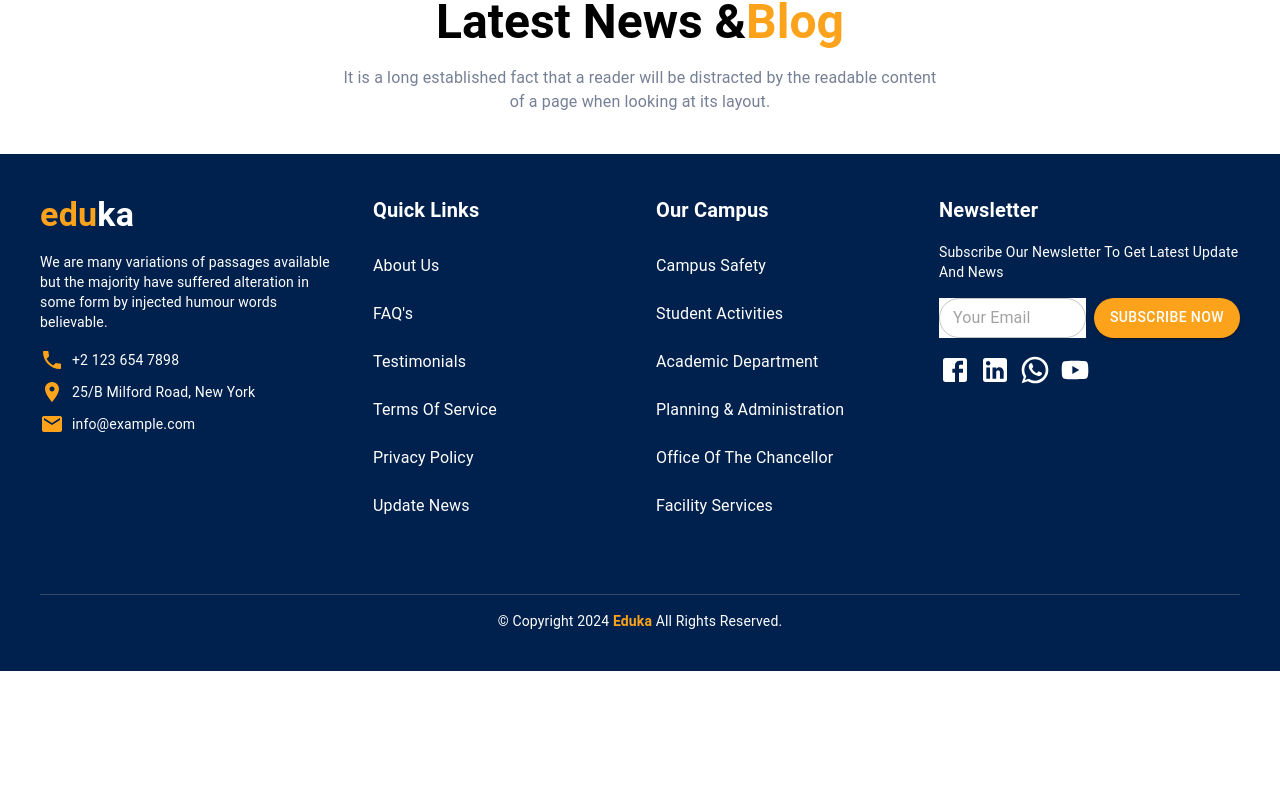
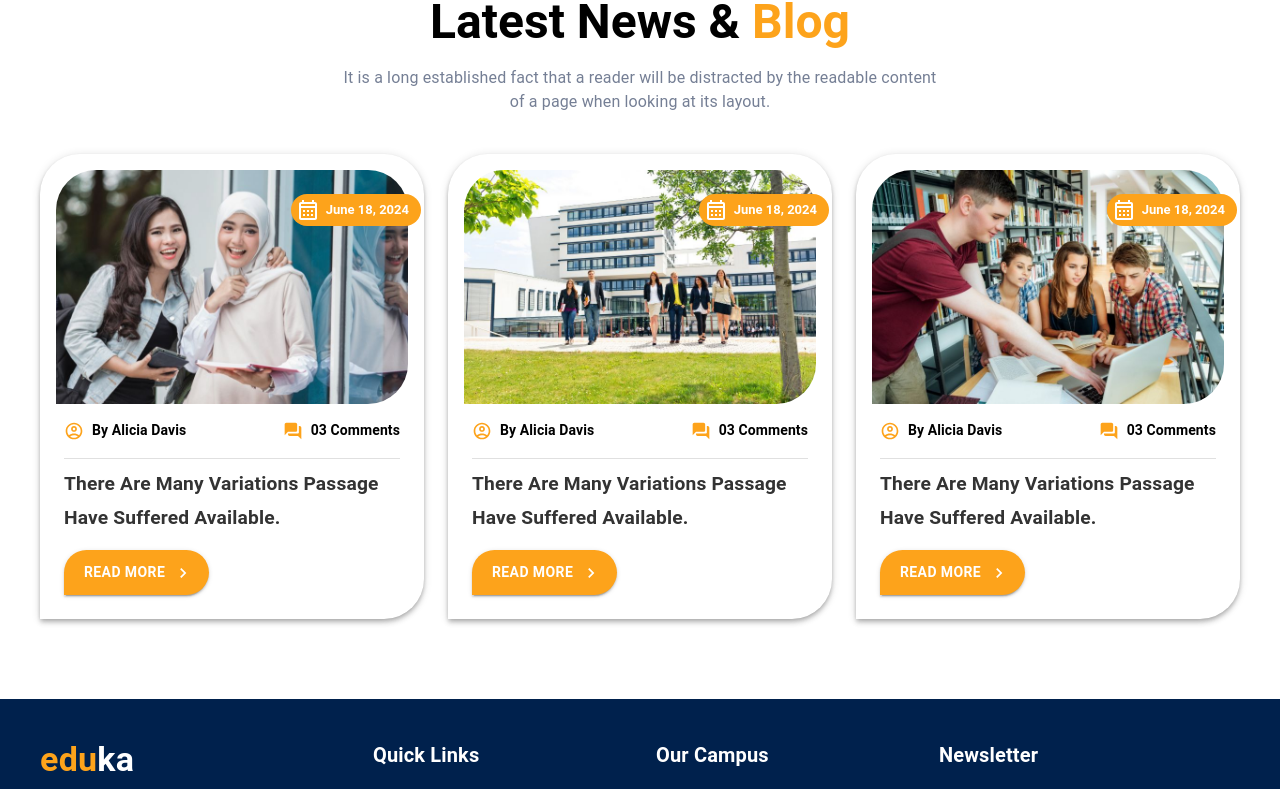
Before and after one commit to yeasaleh2002/dept_cse_city_university, a React (Vite) app: page / in a window 1280 px wide. Shown: the part 6814-7603 px from the top of the page. Before the commit the page ends 7485 px from the top, so only its background shows below. Built offline with nearby package versions, Linux system fonts and the light colour scheme.

Commit message:
completed news section

```diff
--- a/src/Components/EventCard/EventCard.jsx
+++ b/src/Components/EventCard/EventCard.jsx
@@ -85,6 +85,7 @@ const EventCard = ({ title, date, time, location, description, imageUrl }) => {
         </Typography>
         <Button
           variant="contained"
+          size="medium"
           sx={{
             backgroundColor: "#FDA31B",
             color: "white",
@@ -100,7 +101,7 @@ const EventCard = ({ title, date, time, location, description, imageUrl }) => {
           }}
           endIcon={<KeyboardArrowRightIcon sx={{ color: "white" }} />}
         >
-          Learn More
+          Join Event
         </Button>
       </Box>
     </Box>
--- a/src/Components/LandingPage/NewsSection/NewsSection.jsx
+++ b/src/Components/LandingPage/NewsSection/NewsSection.jsx
@@ -34,7 +34,7 @@ const blogPosts = [
 const NewsSection = () => {
   return (
     <Box
-      sx={{ paddingX: { xs: 2, md: 4, lg: 0 }, position: "relative" }}
+      sx={{ paddingX: { xs: 2, md: 4, lg: 0 }, position: "relative", mb: 10 }}
       maxWidth="lg"
       mx="auto"
     >
@@ -53,20 +53,21 @@ const NewsSection = () => {
           <SchoolIcon sx={{ color: "#FDA31B" }} /> Our Blog
         </Typography>
         <Typography variant="h3" sx={{ fontWeight: "bold", my: 2 }}>
-          Latest News &<span style={{ color: "#FDA31B" }}>Blog</span>
+          Latest News &<span style={{ color: "#FDA31B" }}> Blog</span>
         </Typography>
         <Typography variant="body1" sx={{ color: "#757f95" }}>
           It is a long established fact that a reader will be distracted by the
           readable content of a page when looking at its layout.
         </Typography>
       </Box>
-      {/* <Grid2 container spacing={3}>
+
+      <Grid2 container spacing={3}>
         {blogPosts.map((post) => (
-          <Grid2 size={{ xs: 12, md: 6, lg: 4 }}  key={post.id}>
+          <Grid2 item size={{ sm: 12, md: 6, lg: 4 }} key={post.id}>
             <NewsCard {...post} />
           </Grid2>
         ))}
-      </Grid2> */}
+      </Grid2>
     </Box>
   );
 };
--- a/src/Components/NewsCard/NewsCard.jsx
+++ b/src/Components/NewsCard/NewsCard.jsx
@@ -1,18 +1,25 @@
-import { Avatar, Chip } from "@mui/material";
+import { Avatar, Box, Chip, Divider, Stack, Typography, Button } from "@mui/material";
 import React from "react";
-import CalendarMonthOutlinedIcon from '@mui/icons-material/CalendarMonthOutlined';
+import CalendarMonthOutlinedIcon from "@mui/icons-material/CalendarMonthOutlined";
+import AccountCircleOutlinedIcon from "@mui/icons-material/AccountCircleOutlined";
+import QuestionAnswerRoundedIcon from "@mui/icons-material/QuestionAnswerRounded";
+import KeyboardArrowRightIcon from "@mui/icons-material/KeyboardArrowRight";
 
-const NewsCard = ({date, author, commentsCount, title, image}) => {
+const NewsCard = ({ date, author, commentsCount, title, image }) => {
+  console.log({ date, author, commentsCount, title, image });
+  if (typeof image !== "string") {
+    console.error("Image source must be a string URL", image);
+  }
   return (
     <Box
       sx={{
         width: "auto",
-        boxShadow: 5,
+        boxShadow: 4,
         borderRadius: 10,
         borderBottomLeftRadius: 0,
       }}
     >
-       <Box
+      <Box
         sx={{
           width: "100%",
           height: "auto",
@@ -47,57 +54,7 @@ const NewsCard = ({date, author, commentsCount, title, image}) => {
           }}
         />
       </Box>
-
-    </Box>
-  );
-};
-
-export default NewsCard;
-
-/* <Box
-      sx={{
-        width: "auto",
-        boxShadow: 5,
-        borderRadius: 10,
-        borderBottomLeftRadius: 0,
-      }}
-    >
-      <Box
-        sx={{
-          width: "100%",
-          height: "auto",
-          borderRadius: "10px",
-          overflow: "hidden",
-          padding: 2,
-          position: "relative",
-          paddingBottom: 1,
-        }}
-      >
-        <Avatar
-          src={image}
-          alt="Course"
-          sx={{
-            borderRadius: 10,
-            borderBottomLeftRadius: 0,
-            width: "100%",
-            height: "auto",
-          }}
-        />
-        <Chip
-          icon={<BookmarkBorderOutlinedIcon sx={{ fill: "#FFFFFF" }} />}
-          label={category}
-          sx={{
-            mb: 1,
-            fontWeight: "bold",
-            position: "absolute",
-            top: 40,
-            right: 3,
-            bgcolor: "#fda31b",
-            color: "#fff",
-          }}
-        />
-      </Box>
-      <Box sx={{ px: 3, py: 2, pt: 0 }}>
+      <Box sx={{ px: 3, py: 1, pt: 0 }}>
         <Box
           sx={{
             display: "flex",
@@ -106,105 +63,63 @@ export default NewsCard;
           }}
         >
           <Stack direction="row" alignItems="center" spacing={1} sx={{ my: 1 }}>
-            <SchoolIcon color="action" />
+            <AccountCircleOutlinedIcon
+              fontSize="small"
+              sx={{ fill: "#fda31b" }}
+            />
             <Typography
-              variant="subtitle1"
-              color="#757f95"
+              variant="subtitle2"
+              color="black"
               sx={{ fontWeight: "600" }}
             >
-              {lessons} Lessons
+              {author}
             </Typography>
           </Stack>
-          <Box sx={{ display: "flex", alignItems: "center" }}>
-            <Rating name="read-only" value={rating} readOnly />
+          <Stack direction="row" alignItems="center" spacing={1} sx={{ my: 1 }}>
+            <QuestionAnswerRoundedIcon
+              fontSize="small"
+              sx={{ fill: "#fda31b" }}
+            />
             <Typography
-              variant="subtitle1"
-              color="#757f95"
-              sx={{ fontWeight: "600", mt: 0.3 }}
+              variant="subtitle2"
+              color="black"
+              sx={{ fontWeight: "600" }}
             >
-              ({rating})
+              {commentsCount}
             </Typography>
-          </Box>
+          </Stack>
         </Box>
+        <Divider sx={{ my: 1 }} />
         <Typography
-          variant="h6"
-          component="div"
-          sx={{ fontWeight: "600", color: "#333", mb: 1 }}
+          variant="subtitle1"
+          sx={{ fontWeight: "600", color: "#333", fontSize: "1.2rem" }}
         >
           {title}
         </Typography>
-        <Typography
-          variant="body1"
-          color="#757f95"
-          sx={{ mb: 2, lineHeight: 1.8, fontWeight: 500 }}
+        <Button
+          variant="contained"
+          size="medium"
+          sx={{
+            backgroundColor: "#FDA31B",
+            color: "white",
+            borderRadius: "50px",
+            my: 2,
+            borderBottomLeftRadius: 0,
+            padding: "10px 20px",
+            fontWeight: "bold",
+            position: "relative",
+            overflow: "hidden",
+            "&:hover": {
+              backgroundColor: "#C68A1B",
+            },
+          }}
+          endIcon={<KeyboardArrowRightIcon sx={{ color: "white" }} />}
         >
-          {description}
-        </Typography>
-        <Divider />
-        <Box
-          sx={{
-            display: "flex",
-            justifyContent: "space-between",
-            alignItems: "center",
-            gap: 10,
-            my: 1,
-          }}
-        >
-          <Box
-            sx={{
-              display: "flex",
-              justifyContent: "center",
-              alignItems: "center",
-              gap: 2,
-            }}
-          >
-            <Stack
-              direction="row"
-              alignItems="center"
-              spacing={1}
-              sx={{ my: 1 }}
-            >
-              <GroupsOutlinedIcon sx={{ fill: "#fda31b" }} />
-              <Typography
-                variant="subtitle2"
-                color="#757f95"
-                sx={{ fontWeight: "600", mt: 0.5, whiteSpace: "nowrap" }}
-              >
-                {seats} Seats
-              </Typography>
-            </Stack>
-            <Stack
-              direction="row"
-              alignItems="center"
-              spacing={1}
-              sx={{ my: 1 }}
-            >
-              <AccessTimeIcon sx={{ fill: "#fda31b" }} />
-              <Typography
-                variant="subtitle2"
-                color="#757f95"
-                sx={{ fontWeight: "600", mt: 0.5, whiteSpace: "nowrap" }}
-              >
-                {duration}
-              </Typography>
-            </Stack>
-            <Typography
-              variant="body2"
-              sx={{
-                alignSelf: "end",
-                fontWeight: "600",
-                color: "#FFFFFF",
-                bgcolor: "#fda31b",
-                px: 2,
-                py: 1,
-                borderRadius: 10,
-                borderBottomLeftRadius: 0,
-                ml: 5,
-              }}
-            >
-              ${price}
-            </Typography>
-          </Box>
-        </Box>
+          Read More
+        </Button>
       </Box>
-    </Box> */
+    </Box>
+  );
+};
+
+export default NewsCard;
--- a/src/Components/NewsCard/index.js
+++ b/src/Components/NewsCard/index.js
@@ -0,0 +1,3 @@
+import NewsCard from "./NewsCard";
+
+export default NewsCard;
```
Also changed, not shown: src/Components/Activities/Activites.jsx (indentation only).
